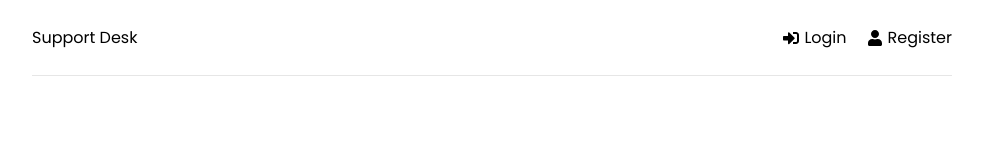
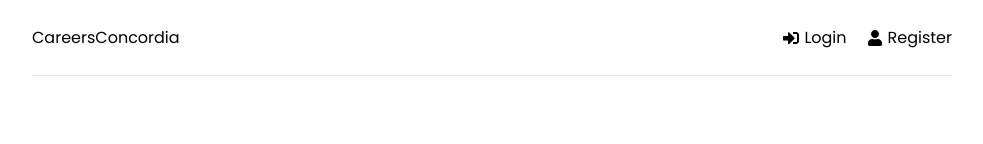
Before and after one commit to gevorgalaverdyan/Career-Service-Platform, a React (Create React App) app in the folder frontend/: page / in a window 1280 px wide. Shown: the top 144 px of the page, without its empty margins (148-1131 px from the left). Built offline with nearby package versions, Linux system fonts and the light colour scheme.

Commit message:
fixed header name

```diff
--- a/frontend/src/components/Header.tsx
+++ b/frontend/src/components/Header.tsx
@@ -7,7 +7,7 @@
   return (
     <header className='header'>
       <div className='logo'>
-        <Link to={'/'}>Support Desk</Link>
+        <Link to={'/'}>CareersConcordia</Link>
       </div>
       <ul>
         <>
```
